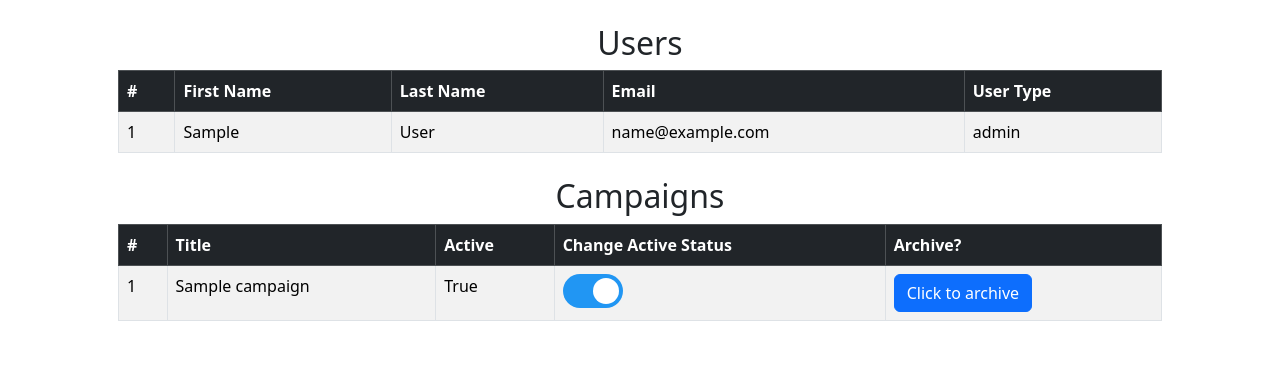
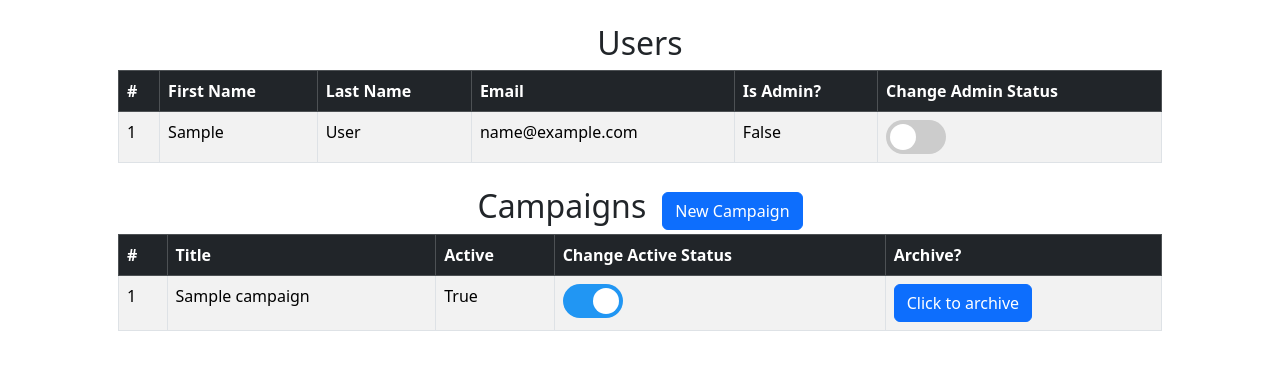
Before and after one commit to ydb5755/PilznoProduction, a Flask app: page /admin/administration in a window 1280 px wide. Shown: the part 56-426 px from the top of the page. Run offline with Flask 3, Linux system fonts and the light colour scheme; tables that the repository leaves empty hold one stand-in row (values such as "Sample post").

Commit message:
admin change for users and add campaign button

```diff
--- a/app/admin/templates/administration.html
+++ b/app/admin/templates/administration.html
@@ -15,7 +15,8 @@
                     <th>First Name</th>
                     <th>Last Name</th>
                     <th>Email</th>
-                    <th>User Type</th>
+                    <th>Is Admin?</th>
+                    <th>Change Admin Status</th>
                 </tr>
             </thead>
             <tbody>
@@ -25,7 +26,18 @@
                     <td>{{user.first_name}}</td>
                     <td>{{user.last_name}}</td>
                     <td>{{user.email}}</td>
-                    <td>{{user.user_type}}</td>
+                    <td id="{{user.id}}-admin-status">{% if user.user_type == 'Admin' %}True{%else%}False{%endif%}</td>
+                    <td>
+                        <label class="switch">
+                            <input
+                            type="checkbox"
+                            value="{{user.id}}"
+                            id="admin-checkbox-{{user.id}}"
+                            class="change-admin-btn"
+                            {%if user.user_type == 'Admin'%}checked{%endif%}>
+                            <span class="slider round"></span>
+                        </label>
+                    </td>
                 </tr>
                 {% endfor %}
             </tbody>
@@ -33,8 +45,10 @@
     </div>
 
     <div class="container my-4 px-5">
-        <h2 class="text-center">Campaigns</h2>
-
+        <div class="d-flex justify-content-center align-items-center">
+            <h2 class="me-3">Campaigns</h2>
+            <a href="{{url_for('campaigns.add_campaign')}}" class="btn btn-primary">New Campaign</a>
+        </div>
         <table class="table table-bordered table-striped">
             <thead class="table-dark">
                 <tr>
```
